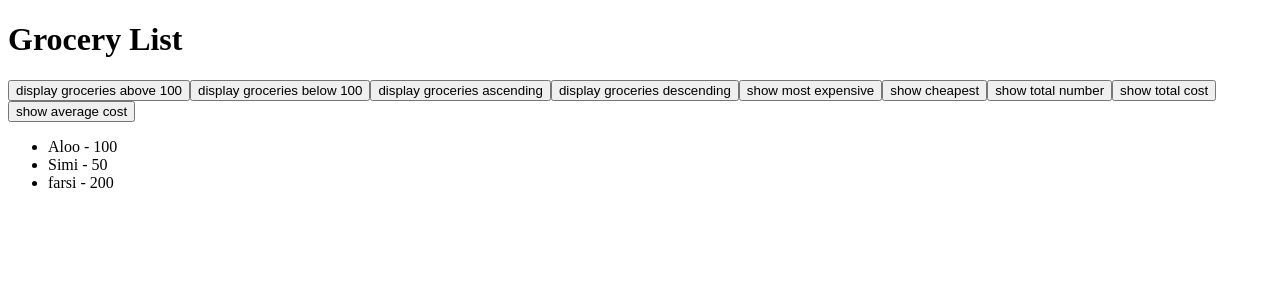
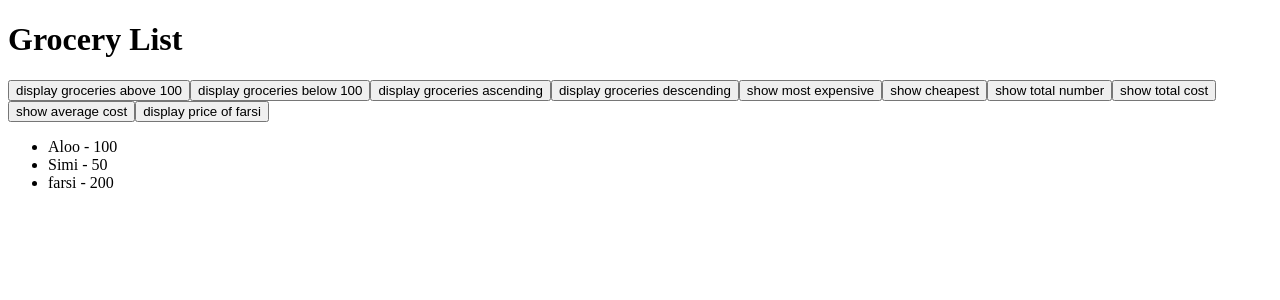
Before and after one commit to RaviTmg/simple-counter-app, a Next.js app: page /groceries in a window 1280 px wide. Shown: the top 300 px of the page. Built offline with nearby package versions, Linux system fonts and the light colour scheme.

Commit message:
complete grocery list

```diff
--- a/src/pages/groceries.js
+++ b/src/pages/groceries.js
@@ -96,6 +96,14 @@ export default function Groceries () {
         alert(`the average price is ${averageCost}`);
     }
 
+
+    const handleDisplayPriceOfFarsi = () => {
+        const farsiItem = groceryList.find(item => {
+            return item.name === selectedItem;
+        });
+        alert(`the price of farsi is ${ farsiItem.price }`)
+    };
+
     return (
         <div>
             <h1>Grocery List</h1>
@@ -108,6 +116,7 @@ export default function Groceries () {
             <button onClick={handleShowTotalNumber}>show total number</button>
             <button onClick={handleTotalCost}>show total cost</button>
             <button onClick={handleAverageCost}>show average cost</button>
+            <button onClick={handleDisplayPriceOfFarsi}>display price of farsi</button>
             <ul>
                 {
                     groceryList.map((groceryItem) => {
```
Also changed, not shown: src/pages/index.js (line endings or trailing spaces).
